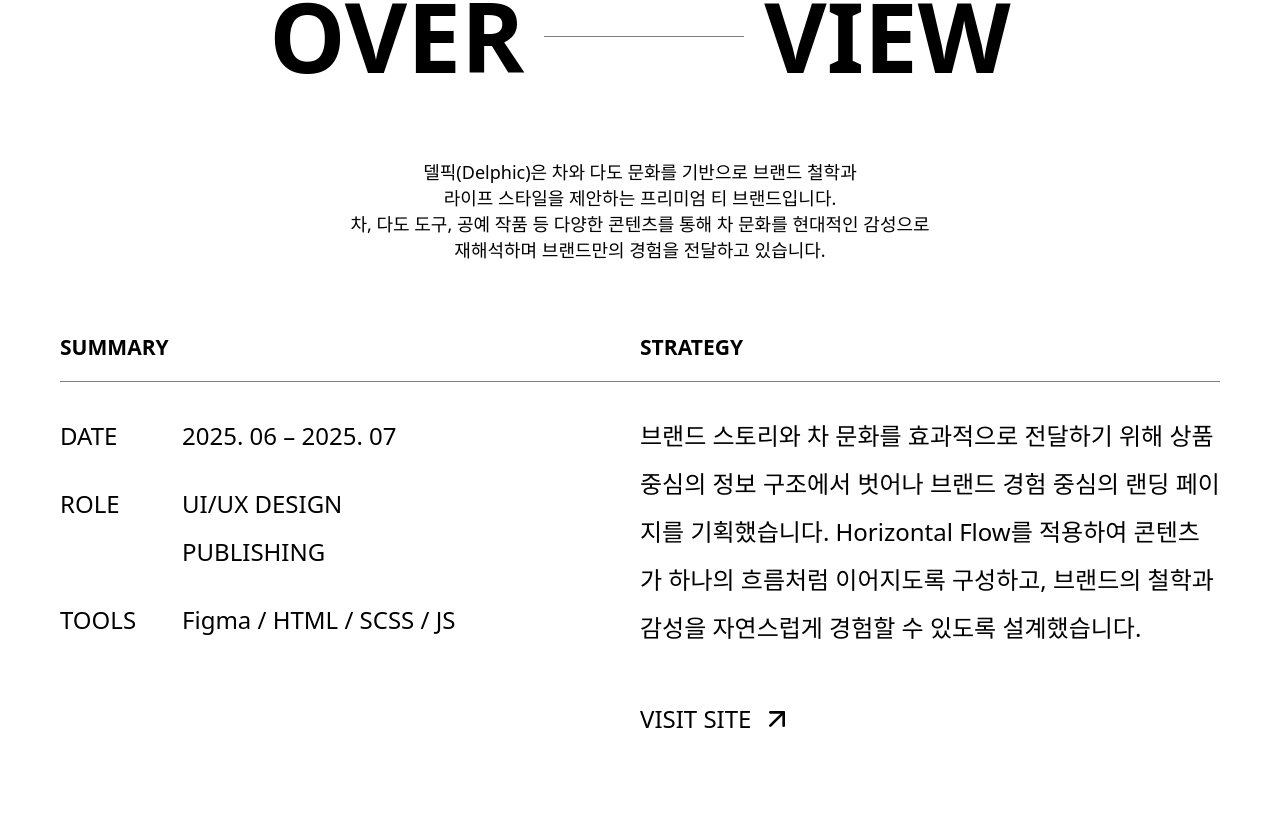
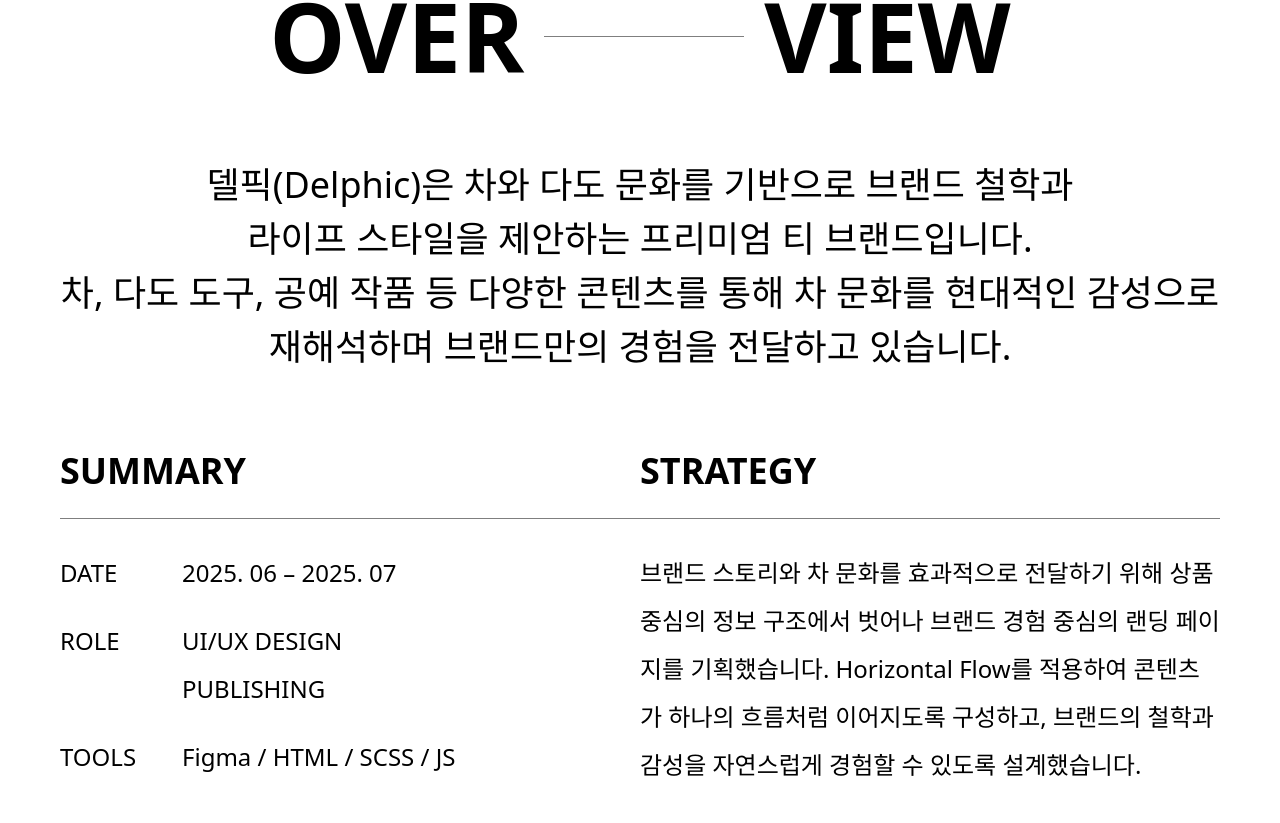
Before and after one commit to yuzusim/zusim-portfolio, a React (Create React App) app: page /project/1 in a window 1280 px wide. Shown: the part 1017-1840 px from the top of the page. Built offline with nearby package versions, Linux system fonts and the light colour scheme; a web font is replaced by a local one.

Commit message:
css 수정

```diff
--- a/src/pages/project/ProjectDetail.module.scss
+++ b/src/pages/project/ProjectDetail.module.scss
@@ -19,6 +19,11 @@
   background-repeat: no-repeat;
 
   overflow: hidden;
+
+  // 767
+  @include mix.respond(mobile) {
+    background-position: var(--mobile-position);
+  }
 
   .overlay {
     position: absolute;
@@ -43,17 +48,13 @@
       // font-size: 38px;
       line-height: 1.5em;
     }
-  }
 
-  // 767
-  @include mix.respond(mobile) {
-    background-position: var(--mobile-position);
-    background-size: var(--mobile-size);
-
-    //     @include mix.respond(mobile) {
-    //   background-position: var(--mobile-position, center);
-    //   background-size: var(--mobile-size, cover);
-    // }
+    // 767
+    @include mix.respond(mobile) {
+      .subPageTit {
+        margin: 0 0 50px;
+      }
+    }
   }
 }
 
@@ -79,6 +80,19 @@
 
     .description {
       margin: 50px 0;
+
+      span {
+        display: block;
+      }
+    }
+
+    // 767
+    @include mix.respond(mobile) {
+      .description {
+        span {
+          display: inline;
+        }
+      }
     }
   }
 
@@ -91,11 +105,6 @@
       border-bottom: 1px solid rgba(0, 0, 0, 0.5);
       padding: 20px 0;
     }
-
-    // .summaryList {
-    //   display: grid;
-    //   grid-template-columns: 1fr 1fr;
-    // }
 
     .summaryList {
       display: flex;
--- a/src/pages/project/sections/Intro.js
+++ b/src/pages/project/sections/Intro.js
@@ -4,20 +4,11 @@
   const { background, intro, title } = project;
 
   return (
-    // <section
-    //   className={styles.pjIntro}
-    //   style={{
-    //     backgroundImage: `url(${background.value})`,
-    //     "--mobile-position": background.mobilePosition || "center",
-    //   }}
-    // >
-
     <section
       className={styles.pjIntro}
       style={{
         backgroundImage: `url(${background.value})`,
         "--mobile-position": background.mobilePosition || "center",
-        "--mobile-size": background.mobileSize || "cover",
       }}
     >
       <div className={styles.overlay} style={{ opacity: background.overlay }} />
--- a/src/pages/project/sections/Overview.js
+++ b/src/pages/project/sections/Overview.js
@@ -18,7 +18,7 @@
 
           <div className={`${styles.description} pjSubTxt`}>
             {overview.description.map((text, index) => (
-              <p key={index}>{text}</p>
+              <span key={index}>{text} </span>
             ))}
           </div>
         </div>
--- a/src/styles/_btn.scss
+++ b/src/styles/_btn.scss
@@ -16,25 +16,38 @@
 }
 
 .siteBtn {
+  position: relative;
   display: inline-flex;
   align-items: center;
-  // padding: 20px 30px;
-  //border-radius: 50px;
   font-size: 24px;
-
   color: var.$color-bk;
-  // border: 1px solid rgba(0, 0, 0, 0.3);
-
-  &:hover {
-    background-color: var.$btn-color;
-    color: var.$color-white;
-    border: none;
-    transition: all 0.5s ease;
-    //padding: 20px 30px;
-  }
+  overflow: hidden;
+  z-index: 1;
 
   span {
     margin-right: 10px;
+  }
+
+  &::before {
+    content: "";
+    position: absolute;
+    left: -5%;
+    bottom: 0.1em;
+    width: 110%;
+    height: 100%;
+    background: var.$btn-color;
+    transform: scaleX(0);
+    transform-origin: left;
+    transition: transform 0.4s ease;
+    z-index: -1;
+  }
+
+  &:hover {
+    //color: var.$color-white;
+  }
+
+  &:hover::before {
+    transform: scaleX(1);
   }
 }
 
--- a/src/styles/_global.scss
+++ b/src/styles/_global.scss
@@ -73,7 +73,8 @@
   font-weight: bold;
   line-height: 1.5em;
 }
-.pjSubTit {
+.pjSubTit,
+.pjSubTxt {
   font-size: 36px;
   line-height: 1.5em;
 }
@@ -97,6 +98,24 @@
 .text {
   font-size: 24px;
   line-height: 1.5em;
+}
+
+// 767px
+@include mix.respond(mobile) {
+  .subTxt,
+  .subTit,
+  .pjSubTxt {
+    font-size: 24px;
+  }
+
+  .pjTxt {
+    font-size: 18px;
+  }
+
+  .title,
+  .subPageTit {
+    font-size: 42px;
+  }
 }
 
 // weight
@@ -211,26 +230,3 @@
 
 #root {
 }
-
-// 767px
-@include mix.respond(mobile) {
-  // .title {
-  //   font-size: 58px;
-  // }
-  .subTxt,
-  .pjSubTxt {
-    font-size: 24px;
-  }
-  .subTit {
-    font-size: 24px;
-  }
-
-  .pjTxt {
-    font-size: 18px;
-  }
-
-  .title,
-  .subPageTit {
-    font-size: 42px;
-  }
-}
--- a/src/styles/_mockup.scss
+++ b/src/styles/_mockup.scss
@@ -285,17 +285,12 @@
   //   will-change: transform;
   // }
 
-  //
   @include mix.respond(mobile) {
     padding: 100px 32px;
 
     .ShowcaseInner {
       width: 100%;
       height: 100dvh;
-      // margin: 0 auto;
-      // display: grid;
-      // grid-template-columns: repeat(3, 1fr);
-      // gap: 30px;
     }
 
     .gridSlider {
```
